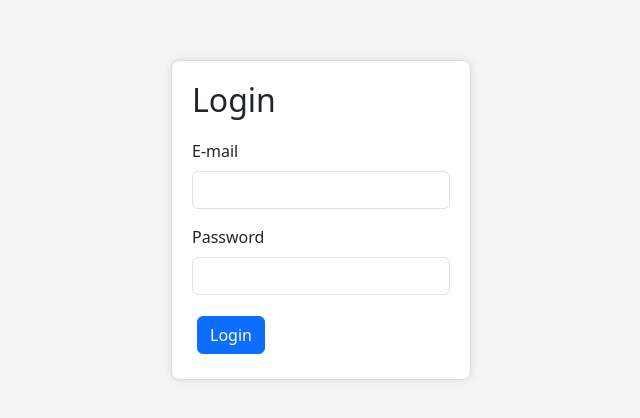
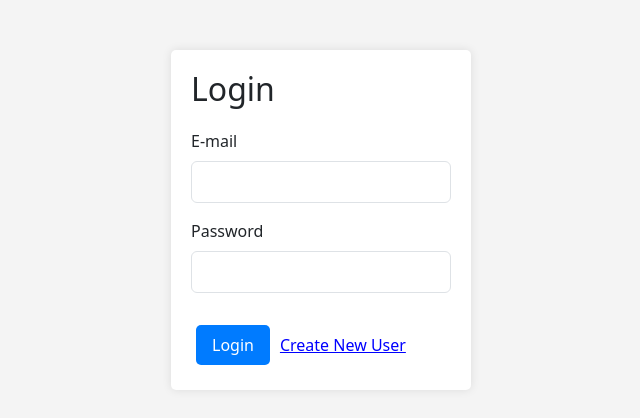
Before and after one commit to sfspacov/front-task-manager, a React (Create React App) app: page /login in a window 1280 px wide. Shown: the part 180-598 px from the top of the page, without its empty margins (319-959 px from the left). Built offline with nearby package versions, Linux system fonts and the light colour scheme.

Commit message:
css singUp

```diff
--- a/src/components/Login.js
+++ b/src/components/Login.js
@@ -1,12 +1,14 @@
-// src/Login.js
 import React, { useState } from 'react';
 import { useNavigate } from 'react-router-dom';
 import '../css/Login.css'; // Import the CSS file
+import Signup from './Signup'; // Import the Signup component
 
 const Login = ({ onLogin }) => {
   const [email, setEmail] = useState('');
   const [password, setPassword] = useState('');
+  const [showSignup, setShowSignup] = useState(false);
   const navigate = useNavigate();
+
   const handleSubmit = async (e) => {
     e.preventDefault();
     try {
@@ -32,6 +34,9 @@ const Login = ({ onLogin }) => {
 
   return (
     <div className="login-container">
+      {showSignup ? (
+        <Signup onClose={() => setShowSignup(false)} />
+      ) : (
         <div className="login-box">
           <h2>Login</h2>
           <form onSubmit={handleSubmit}>
@@ -58,8 +63,16 @@ const Login = ({ onLogin }) => {
               />
             </div>
             <button type="submit" className="btn btn-primary">Login</button>
+            <button
+              type="button"
+              className="btn btn-link"
+              onClick={() => setShowSignup(true)}
+            >
+              Create New User
+            </button>
           </form>
         </div>
+      )}
     </div>
   );
 };
--- /dev/null
+++ b/src/components/Signup.js
@@ -0,0 +1,62 @@
+import React, { useState } from 'react';
+import '../css/Login.css'; // Import the CSS file
+
+const Signup = ({ onClose }) => {
+  const [email, setEmail] = useState('');
+  const [password, setPassword] = useState('');
+
+  const handleSubmit = async (e) => {
+    e.preventDefault();
+    try {
+      const response = await fetch('http://localhost:2000/signUp', {
+        method: 'POST',
+        headers: {
+          'Content-Type': 'application/json',
+        },
+        body: JSON.stringify({ email, password }),
+      });
+      if (response.ok) {
+        alert('User created successfully');
+        onClose(); // Close the signup form/modal
+      } else {
+        const data = await response.json();
+        alert(data.message || 'Failed to create user');
+      }
+    } catch (error) {
+      console.error('Error:', error);
+      alert('An error occurred');
+    }
+  };
+
+  return (
+    <div className="signup-form">
+      <h2>Create New User</h2>
+      <form onSubmit={handleSubmit}>
+        <div className="form-group">
+          <label>Email:</label>
+          <input
+            type="email"
+            value={email}
+            onChange={(e) => setEmail(e.target.value)}
+            required
+          />
+        </div>
+        <div className="form-group">
+          <label>Password:</label>
+          <input
+            type="password"
+            value={password}
+            onChange={(e) => setPassword(e.target.value)}
+            required
+          />
+        </div>
+        <div className="form-group">
+          <button type="submit" className="btn-create">Create</button>
+          <button type="button" className="btn-cancel" onClick={onClose}>Cancel</button>
+        </div>
+      </form>
+    </div>
+  );
+};
+
+export default Signup;
--- a/src/css/Login.css
+++ b/src/css/Login.css
@@ -1,21 +1,83 @@
-/* src/Login.css */
+/* General container styling for both login and signup forms */
 .login-container {
   display: flex;
   justify-content: center;
   align-items: center;
-    height: 100vh; /* Full viewport height */
-    background-color: #f5f5f5; /* Light background color */
+  height: 100vh;
+  background-color: #f4f4f4; /* Light background color */
 }
 
-  .login-box {
-    width: 300px; /* Width of the login box */
+/* Styling for the login and signup boxes */
+.login-box, .signup-box {
+  background-color: #fff; /* White background for better contrast */
   padding: 20px;
-    border: 1px solid #ddd;
-    border-radius: 8px;
-    background-color: #fff;
+  border-radius: 5px;
   box-shadow: 0 0 10px rgba(0, 0, 0, 0.1);
+  width: 300px; /* Fixed width for consistency */
+  max-width: 100%;
 }
 
+/* Common styling for form elements */
+.mb-3 {
+  margin-bottom: 1rem;
+}
+
+.form-label {
+  display: block;
+  margin-bottom: 0.5rem;
+}
+
+.form-control {
+  width: 100%;
+  padding: 0.5rem;
+  box-sizing: border-box;
+}
+
+.btn {
+  padding: 0.5rem 1rem;
+  border: none;
+  border-radius: 5px;
+  cursor: pointer;
+  margin-top: 1rem;
+  display: inline-block;
+}
+
+.btn-primary {
+  background-color: #007bff; /* Bootstrap primary color */
+  color: white;
+}
+
+.btn-link {
+  background: none;
+  border: none;
+  color: blue;
+  cursor: pointer;
+  padding: 0;
+  text-decoration: underline;
+}
+
+.btn-success {
+  background-color: green; /* For signup create button */
+  color: white;
+}
+
+.btn-danger {
+  background-color: red; /* For signup cancel button */
+  color: white;
+  margin-left: 10px;
+}
+
+/* Additional styles for the login form */
 .login-box h2 {
   margin-bottom: 20px;
 }
+
+/* Additional styles for the signup form */
+.signup-box h2 {
+  margin-bottom: 20px;
+}
+
+/* Optional: Hide form initially if you have JavaScript controlling visibility */
+.hidden {
+  display: none;
+}
```
Lines whose indentation alone changed are shown as unchanged.
